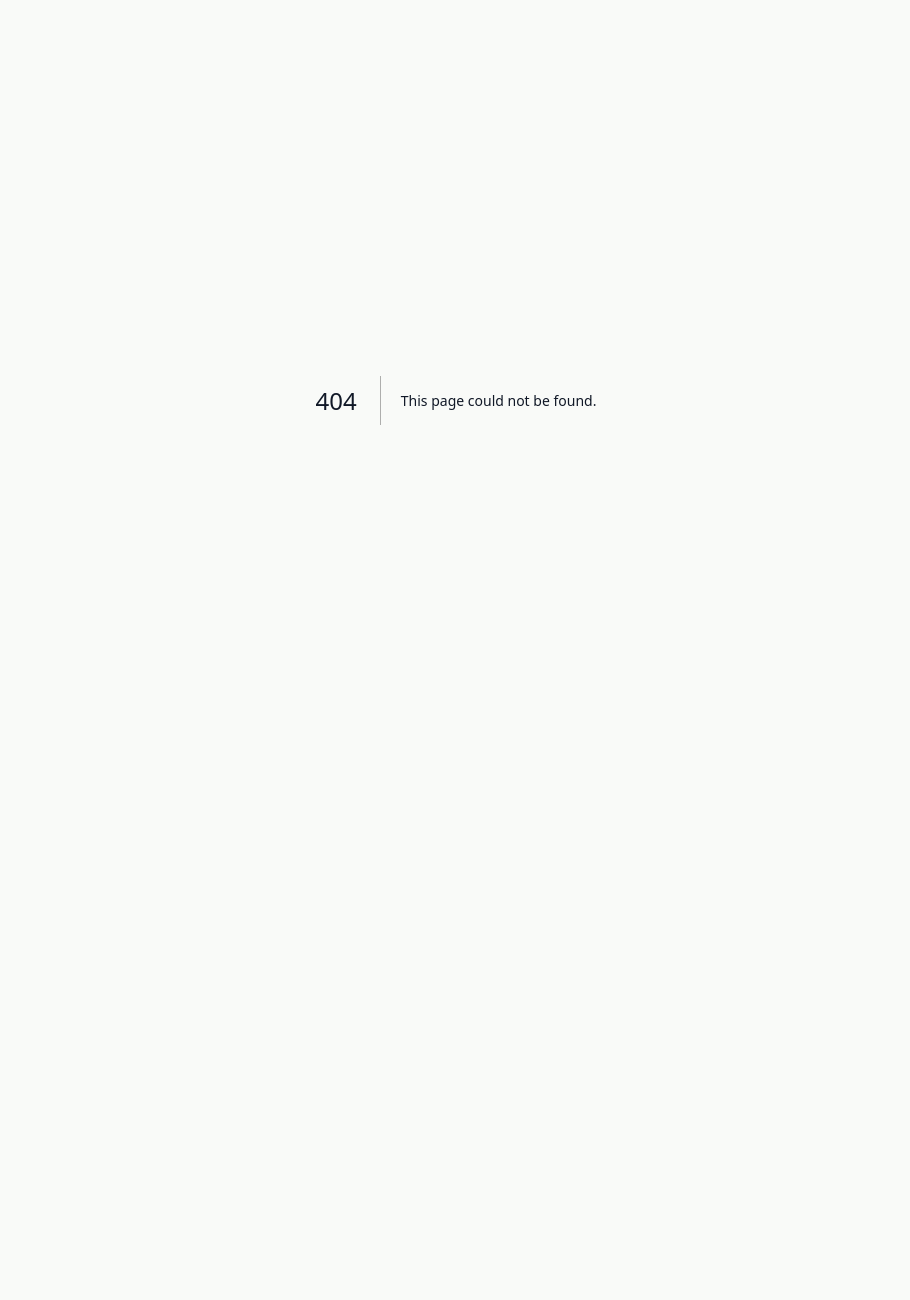
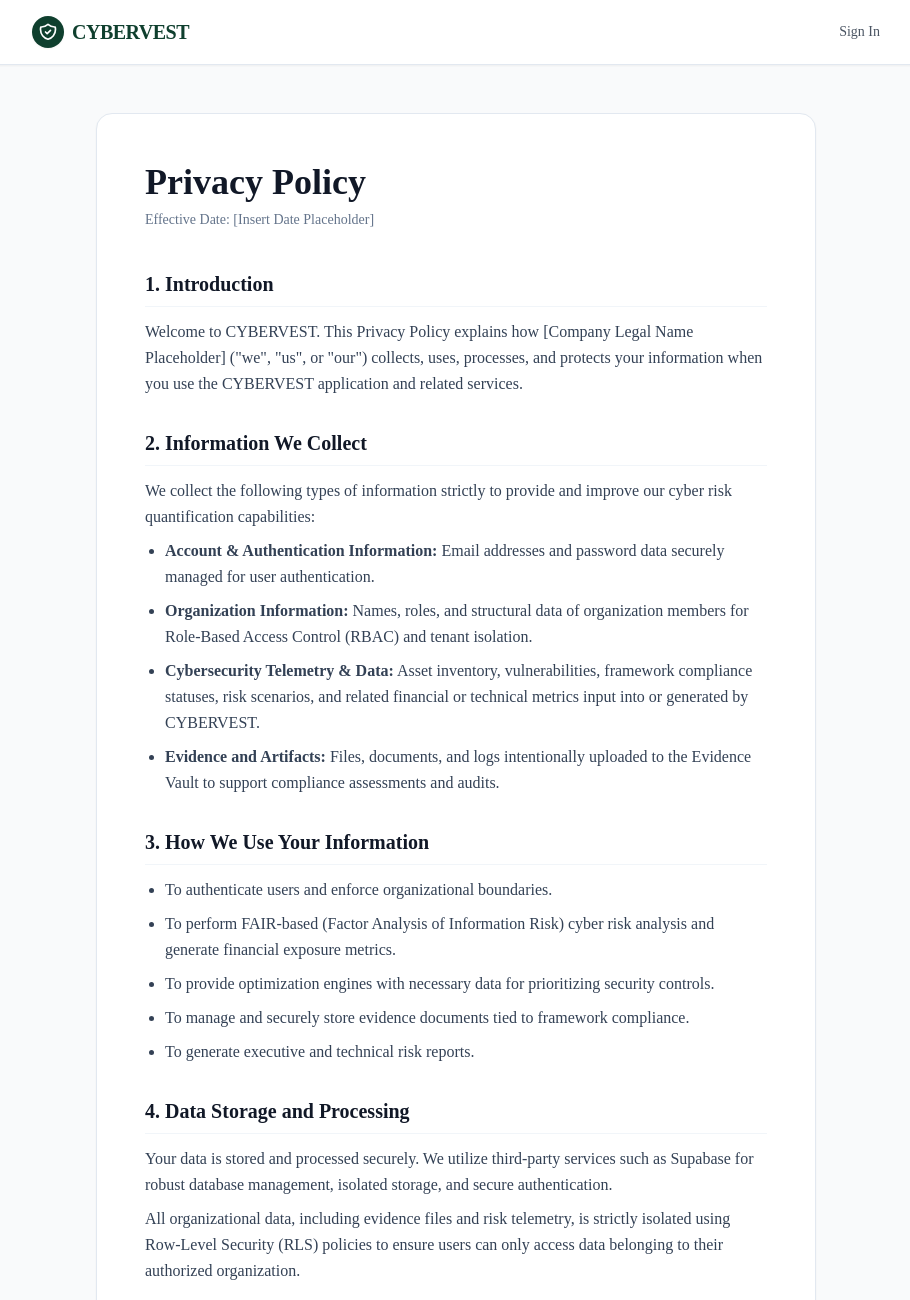
Before and after one commit to buildwithrehman/CYBERVEST, a Next.js app: page /privacy in a window 1280 px wide. Before the commit this address had no page. Shown: the top 1300 px of the page, without its empty margins (184-1094 px from the left). Before the commit the page ends 800 px from the top, so only its background shows below. Built offline with nearby package versions, Linux system fonts and the light colour scheme.

Commit message:
feat: add public privacy policy page

```diff
--- a/app/(auth)/login/page.tsx
+++ b/app/(auth)/login/page.tsx
@@ -422,7 +422,7 @@ export default function LoginPage() {
           <div className="flex flex-col sm:flex-row items-center justify-center gap-2 lg:gap-4">
             <p>© 2025 CYBERVEST Intelligence Inc. All rights reserved.</p>
             <div className="flex items-center gap-2 sm:gap-4">
-              <a href="#" className="hover:text-gray-600 transition-colors">Privacy Policy</a>
+              <a href="/privacy" className="hover:text-gray-600 transition-colors">Privacy Policy</a>
               <span className="hidden sm:inline">•</span>
               <a href="#" className="hover:text-gray-600 transition-colors">Terms of Service</a>
               <span className="hidden sm:inline">•</span>
--- /dev/null
+++ b/app/privacy/page.tsx
@@ -0,0 +1,120 @@
+import React from 'react';
+import Link from 'next/link';
+import { Metadata } from 'next';
+
+export const metadata: Metadata = {
+  title: 'Privacy Policy - CYBERVEST',
+  description: 'Privacy Policy for CYBERVEST cyber risk quantification platform.',
+};
+
+export default function PrivacyPolicyPage() {
+  return (
+    <div className="min-h-screen bg-gray-50 font-sans text-slate-900 selection:bg-emerald-100 selection:text-emerald-900 flex flex-col">
+      <header className="w-full bg-white border-b border-slate-200 sticky top-0 z-10 shadow-sm">
+        <div className="max-w-4xl mx-auto px-6 h-16 flex items-center justify-between">
+          <div className="flex items-center gap-2">
+            <div className="w-8 h-8 rounded-lg bg-[#0F3F2E] flex items-center justify-center shadow-sm">
+              <svg className="w-5 h-5 text-white" fill="none" stroke="currentColor" viewBox="0 0 24 24"><path strokeLinecap="round" strokeLinejoin="round" strokeWidth="2" d="M9 12l2 2 4-4m5.618-4.016A11.955 11.955 0 0112 2.944a11.955 11.955 0 01-8.618 3.04A12.02 12.02 0 003 9c0 5.591 3.824 10.29 9 11.622 5.176-1.332 9-6.03 9-11.622 0-1.042-.133-2.052-.382-3.016z"></path></svg>
+            </div>
+            <span className="text-xl font-bold tracking-tight text-[#0F3F2E]">CYBERVEST</span>
+          </div>
+          <Link href="/login" className="text-sm font-medium text-slate-600 hover:text-slate-900 transition-colors">
+            Sign In
+          </Link>
+        </div>
+      </header>
+
+      <main className="flex-grow max-w-3xl mx-auto px-6 py-12 w-full">
+        <div className="bg-white rounded-2xl shadow-sm border border-slate-200 p-8 sm:p-12">
+          <h1 className="text-3xl sm:text-4xl font-bold text-slate-900 mb-2">Privacy Policy</h1>
+          <p className="text-slate-500 text-sm mb-10">Effective Date: [Insert Date Placeholder]</p>
+
+          <div className="space-y-8 text-slate-700 text-base leading-relaxed">
+
+            <section>
+              <h2 className="text-xl font-semibold text-slate-900 mb-3 border-b border-slate-100 pb-2">1. Introduction</h2>
+              <p>
+                Welcome to CYBERVEST. This Privacy Policy explains how [Company Legal Name Placeholder] ("we", "us", or "our") collects, uses, processes, and protects your information when you use the CYBERVEST application and related services.
+              </p>
+            </section>
+
+            <section>
+              <h2 className="text-xl font-semibold text-slate-900 mb-3 border-b border-slate-100 pb-2">2. Information We Collect</h2>
+              <p className="mb-2">We collect the following types of information strictly to provide and improve our cyber risk quantification capabilities:</p>
+              <ul className="list-disc pl-5 space-y-2">
+                <li><strong>Account & Authentication Information:</strong> Email addresses and password data securely managed for user authentication.</li>
+                <li><strong>Organization Information:</strong> Names, roles, and structural data of organization members for Role-Based Access Control (RBAC) and tenant isolation.</li>
+                <li><strong>Cybersecurity Telemetry & Data:</strong> Asset inventory, vulnerabilities, framework compliance statuses, risk scenarios, and related financial or technical metrics input into or generated by CYBERVEST.</li>
+                <li><strong>Evidence and Artifacts:</strong> Files, documents, and logs intentionally uploaded to the Evidence Vault to support compliance assessments and audits.</li>
+              </ul>
+            </section>
+
+            <section>
+              <h2 className="text-xl font-semibold text-slate-900 mb-3 border-b border-slate-100 pb-2">3. How We Use Your Information</h2>
+              <ul className="list-disc pl-5 space-y-2">
+                <li>To authenticate users and enforce organizational boundaries.</li>
+                <li>To perform FAIR-based (Factor Analysis of Information Risk) cyber risk analysis and generate financial exposure metrics.</li>
+                <li>To provide optimization engines with necessary data for prioritizing security controls.</li>
+                <li>To manage and securely store evidence documents tied to framework compliance.</li>
+                <li>To generate executive and technical risk reports.</li>
+              </ul>
+            </section>
+
+            <section>
+              <h2 className="text-xl font-semibold text-slate-900 mb-3 border-b border-slate-100 pb-2">4. Data Storage and Processing</h2>
+              <p>
+                Your data is stored and processed securely. We utilize third-party services such as Supabase for robust database management, isolated storage, and secure authentication.
+              </p>
+              <p className="mt-2">
+                All organizational data, including evidence files and risk telemetry, is strictly isolated using Row-Level Security (RLS) policies to ensure users can only access data belonging to their authorized organization.
+              </p>
+            </section>
+
+            <section>
+              <h2 className="text-xl font-semibold text-slate-900 mb-3 border-b border-slate-100 pb-2">5. Security Measures</h2>
+              <p>
+                We implement industry-standard security measures, including but not limited to TLS encryption in transit, strict RBAC, and database-level RLS to protect your organization's sensitive risk data and telemetry against unauthorized access.
+              </p>
+            </section>
+
+            <section>
+              <h2 className="text-xl font-semibold text-slate-900 mb-3 border-b border-slate-100 pb-2">6. Data Retention</h2>
+              <p>
+                We retain cybersecurity telemetry and evidence artifacts only for as long as necessary to fulfill the purposes outlined in this policy or as required by law. [Data Retention Period Placeholder]
+              </p>
+            </section>
+
+            <section>
+              <h2 className="text-xl font-semibold text-slate-900 mb-3 border-b border-slate-100 pb-2">7. Your Rights & Contact Information</h2>
+              <p>
+                Depending on your jurisdiction, you may have rights to access, correct, or delete your personal and organizational data. For inquiries, requests, or to contact our Data Protection Officer (if applicable), please reach out to us at:
+              </p>
+              <ul className="mt-3 space-y-1">
+                <li><strong>Company:</strong> [Company Legal Name Placeholder]</li>
+                <li><strong>Email:</strong> [Contact Email Placeholder]</li>
+                <li><strong>Address:</strong> [Physical Address Placeholder]</li>
+              </ul>
+            </section>
+
+            <section>
+              <h2 className="text-xl font-semibold text-slate-900 mb-3 border-b border-slate-100 pb-2">8. Policy Updates</h2>
+              <p>
+                We may update this Privacy Policy from time to time to reflect changes in our practices or applicable laws. Changes will be posted to this page with an updated effective date.
+              </p>
+            </section>
+
+          </div>
+        </div>
+      </main>
+
+      <footer className="w-full py-6 text-center text-xs text-slate-500 mt-auto bg-white border-t border-slate-200">
+        <p>© 2025 CYBERVEST Intelligence Inc. All rights reserved.</p>
+        <div className="flex items-center justify-center gap-4 mt-2">
+          <Link href="/login" className="hover:text-slate-900 transition-colors">Sign In</Link>
+          <span>•</span>
+          <a href="#" className="hover:text-slate-900 transition-colors">Terms of Service</a>
+        </div>
+      </footer>
+    </div>
+  );
+}
```
